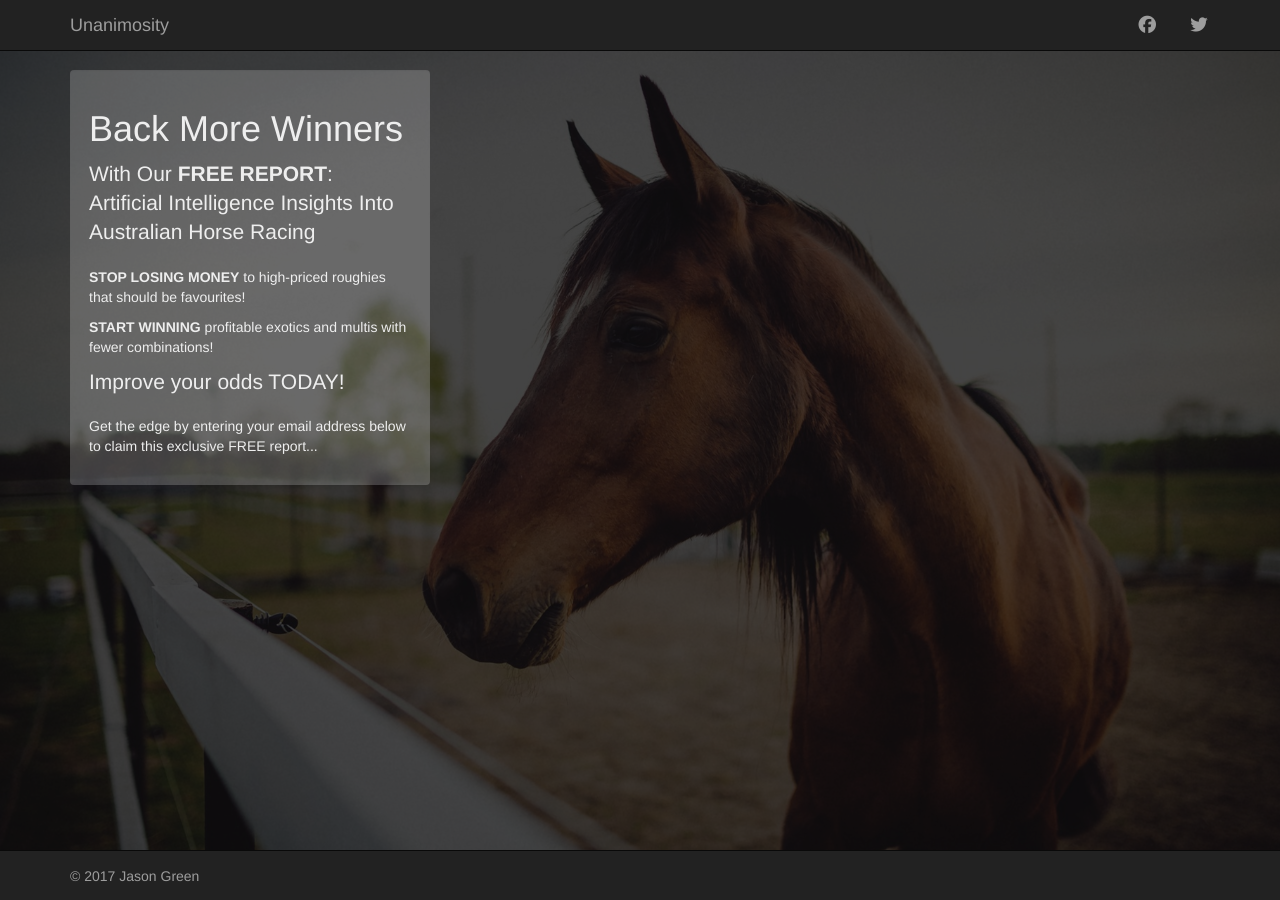
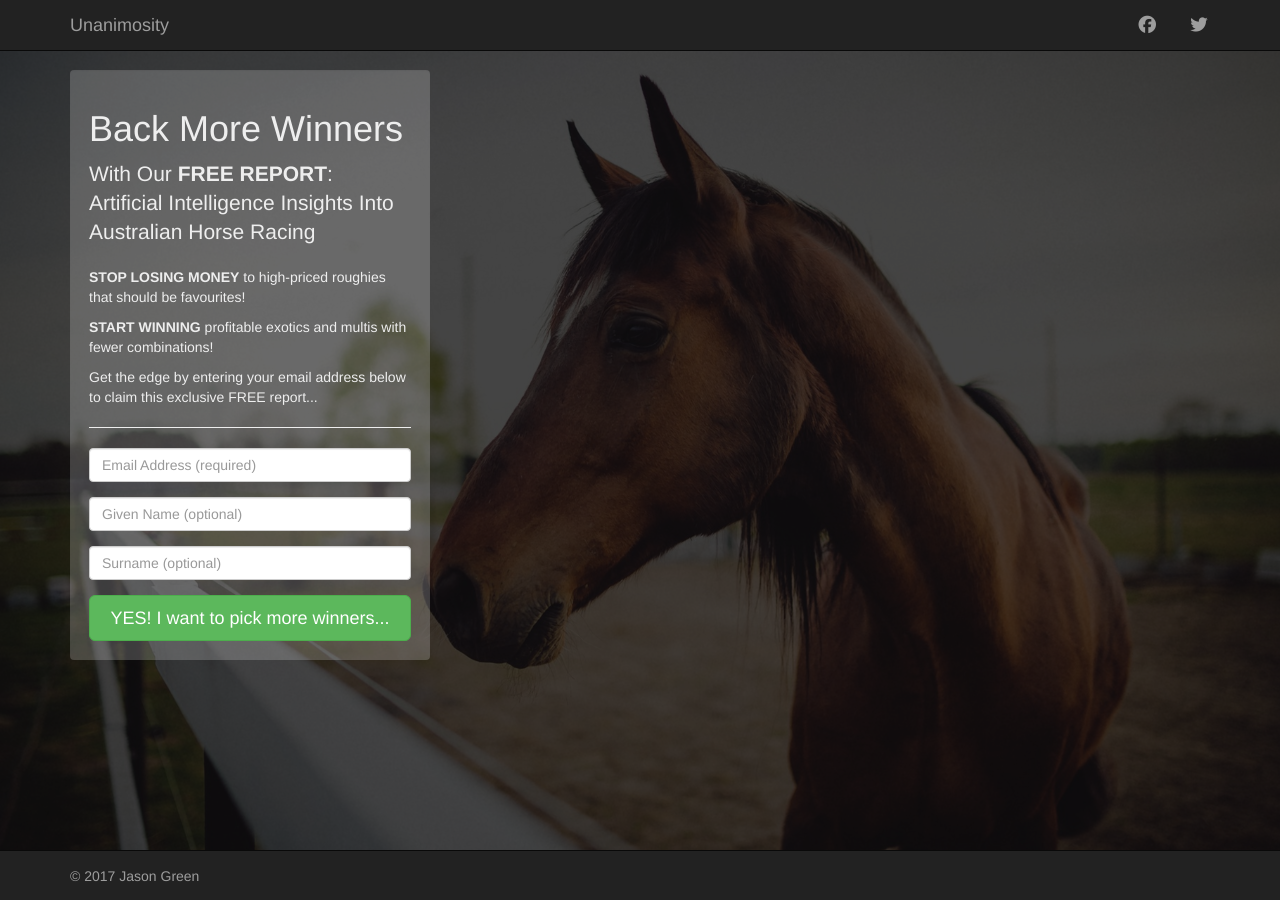
Before and after one commit to unanimosity/unanimosity.github.io, a Jekyll site: the page built from index.html, in a window 1280 px wide. Built offline with Jekyll 4.4.1, drawn with Linux system fonts in a browser that asks for light colours; nearby versions of some CDN libraries.

Commit message:
Integrate MailChimp
Update index.html to add a MailChimp Sign Up form.

```diff
--- a/index.html
+++ b/index.html
@@ -13,8 +13,29 @@ description: "Applying predictive analytics to Australian horse racing by combin
             </p>
             <p><strong>STOP LOSING MONEY</strong> to high-priced roughies that should be favourites!</p>
             <p><strong>START WINNING</strong> profitable exotics and multis with fewer combinations!</p>
-            <p class="lead">Improve your odds TODAY!</p>
             <p>Get the edge by entering your email address below to claim this exclusive FREE report...</p>
+            <hr />
+            <div id="mc_embed_signup">
+                <form action="//github.us15.list-manage.com/subscribe/post?u=63b32c8b3ef92d78184c0263a&amp;id=dde9f5fef2" method="post" id="mc-embedded-subscribe-form" name="mc-embedded-subscribe-form" class="validate" target="_blank" novalidate>
+                    <div id="mc_embed_signup_scroll">
+                        <div class="mc-field-group form-group">
+                            <input type="email" value="" name="EMAIL" class="required email form-control" id="mce-EMAIL" placeholder="Email Address (required)">
+                        </div>
+                        <div class="mc-field-group form-group">
+                            <input type="text" value="" name="FNAME" class="form-control" id="mce-FNAME" placeholder="Given Name (optional)">
+                        </div>
+                        <div class="mc-field-group form-group">
+                            <input type="text" value="" name="LNAME" class="form-control" id="mce-LNAME" placeholder="Surname (optional)">
+                        </div>
+                        <div id="mce-responses" class="clear">
+                        <div class="response" id="mce-error-response" style="display:none"></div>
+                        <div class="response" id="mce-success-response" style="display:none"></div>
+                    </div>    <!-- real people should not fill this in and expect good things - do not remove this or risk form bot signups-->
+                    <div style="position: absolute; left: -5000px;" aria-hidden="true"><input type="text" name="b_63b32c8b3ef92d78184c0263a_dde9f5fef2" tabindex="-1" value=""></div>
+                    <div class="clear"><input type="submit" value="YES! I want to pick more winners..." name="subscribe" id="mc-embedded-subscribe" class="button btn btn-block btn-lg btn-success"></div>
+                    </div>
+                </form>
+            </div>
         </div>
     </div>
 </div>
```
